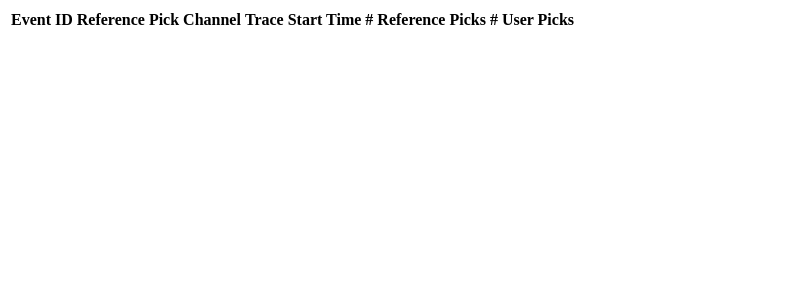
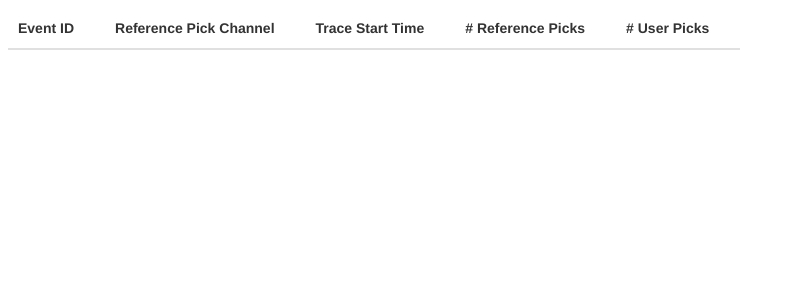
Before and after one commit to jacksonfellows/seismic_dataset_viewer, a Flask app: template templates/home.html in a window 1280 px wide. Shown: the top 300 px of the page, without its empty margins (0-795 px from the left). Run offline with Flask 3, Linux system fonts and the light colour scheme; the template is opened without the code that fills it, so the values that code supplies are empty.

Commit message:
Make home listing sortable!

```diff
--- a/server.py
+++ b/server.py
@@ -75,33 +75,20 @@ def xy(event_id, channel):
 
 @app.route("/")
 def index():
-    event_info = {}
+    event_info_render = []
     for event_dir in Path("events").iterdir():
         event_id = event_dir.name
         with open(event_dir / "metadata.json", "r") as f:
             event_m = json.load(f)
-            event_info[event_id] = {
-                "reference_channel": event_m["reference_channel"],
-                "trace_start_time": event_m["trace_start_time"],
-                "n_reference_picks": len(event_m["reference_picks"]),
-                "n_picks": get_num_picks(event_id),
-            }
-    # Sort by trace_start_time.
-    event_info_render = list(
-        sorted(
-            [
+            event_info_render.append(
                 dict(
-                    event_id=k,
-                    reference_channel=v["reference_channel"],
-                    trace_start_time=v["trace_start_time"],
-                    n_reference_picks=v["n_reference_picks"],
-                    n_picks=v["n_picks"],
+                    event_id=event_id,
+                    reference_channel=event_m["reference_channel"],
+                    trace_start_time=event_m["trace_start_time"],
+                    n_reference_picks=len(event_m["reference_picks"]),
+                    n_picks=get_num_picks(event_id),
                 )
-                for k, v in event_info.items()
-            ],
-            key=lambda x: x["trace_start_time"],
-        )
-    )
+            )
     return flask.render_template("home.html", event_info=event_info_render)
 
 
--- /dev/null
+++ b/static/sortable-theme-bootstrap.css
@@ -0,0 +1,90 @@
+/* line 2, ../sass/_sortable.sass */
+table[data-sortable] {
+  border-collapse: collapse;
+  border-spacing: 0;
+}
+/* line 6, ../sass/_sortable.sass */
+table[data-sortable] th {
+  vertical-align: bottom;
+  font-weight: bold;
+}
+/* line 10, ../sass/_sortable.sass */
+table[data-sortable] th, table[data-sortable] td {
+  text-align: left;
+  padding: 10px;
+}
+/* line 14, ../sass/_sortable.sass */
+table[data-sortable] th:not([data-sortable="false"]) {
+  -webkit-user-select: none;
+  -moz-user-select: none;
+  -ms-user-select: none;
+  -o-user-select: none;
+  user-select: none;
+  -webkit-tap-highlight-color: rgba(0, 0, 0, 0);
+  -webkit-touch-callout: none;
+  cursor: pointer;
+}
+/* line 26, ../sass/_sortable.sass */
+table[data-sortable] th:after {
+  content: "";
+  visibility: hidden;
+  display: inline-block;
+  vertical-align: inherit;
+  height: 0;
+  width: 0;
+  border-width: 5px;
+  border-style: solid;
+  border-color: transparent;
+  margin-right: 1px;
+  margin-left: 10px;
+  float: right;
+}
+/* line 40, ../sass/_sortable.sass */
+table[data-sortable] th[data-sorted="true"]:after {
+  visibility: visible;
+}
+/* line 43, ../sass/_sortable.sass */
+table[data-sortable] th[data-sorted-direction="descending"]:after {
+  border-top-color: inherit;
+  margin-top: 8px;
+}
+/* line 47, ../sass/_sortable.sass */
+table[data-sortable] th[data-sorted-direction="ascending"]:after {
+  border-bottom-color: inherit;
+  margin-top: 3px;
+}
+
+/* line 5, ../sass/sortable-theme-bootstrap.sass */
+table[data-sortable].sortable-theme-bootstrap {
+  font-family: "Helvetica Neue", Helvetica, Arial, sans-serif;
+  font-size: 14px;
+  line-height: 20px;
+  color: #333333;
+  background: white;
+}
+/* line 12, ../sass/sortable-theme-bootstrap.sass */
+table[data-sortable].sortable-theme-bootstrap thead th {
+  border-bottom: 2px solid #e0e0e0;
+}
+/* line 15, ../sass/sortable-theme-bootstrap.sass */
+table[data-sortable].sortable-theme-bootstrap tbody td {
+  border-top: 1px solid #e0e0e0;
+}
+/* line 18, ../sass/sortable-theme-bootstrap.sass */
+table[data-sortable].sortable-theme-bootstrap th[data-sorted="true"] {
+  color: #3a87ad;
+  background: #d9edf7;
+  border-bottom-color: #bce8f1;
+}
+/* line 23, ../sass/sortable-theme-bootstrap.sass */
+table[data-sortable].sortable-theme-bootstrap th[data-sorted="true"][data-sorted-direction="descending"]:after {
+  border-top-color: #3a87ad;
+}
+/* line 26, ../sass/sortable-theme-bootstrap.sass */
+table[data-sortable].sortable-theme-bootstrap th[data-sorted="true"][data-sorted-direction="ascending"]:after {
+  border-bottom-color: #3a87ad;
+}
+/* line 31, ../sass/sortable-theme-bootstrap.sass */
+table[data-sortable].sortable-theme-bootstrap.sortable-theme-bootstrap-striped tbody > tr:nth-child(odd) > td {
+  background-color: #f9f9f9;
+}
--- a/templates/home.html
+++ b/templates/home.html
@@ -1,14 +1,18 @@
 <head>
-
+  <link rel="stylesheet" href="/static/sortable-theme-bootstrap.css"/>
 </head>
 <body>
-  <table style="text-align: center;">
+  <table class="sortable-theme-bootstrap" data-sortable>
+    <thead>
       <tr>
         <th>Event ID</th>
         <th>Reference Pick Channel</th>
         <th>Trace Start Time</th>
         <th># Reference Picks</th>
         <th># User Picks</th>
+      </tr>
+    </thead>
+    <tbody>
       {% for i in event_info %}
       <tr>
         <td><a href="/event/{{ i['event_id'] }}">{{ i["event_id"] }}</a></td>
@@ -18,5 +22,7 @@
         <td>{{ i["n_picks"] }}</td>
       </tr>
       {% endfor %}
+    </tbody>
   </table>
+  <script src="/static/sortable.min.js"></script>
 </body>
```
Also changed, not shown: static/sortable.min.js (added). Lines whose indentation alone changed are shown as unchanged.
